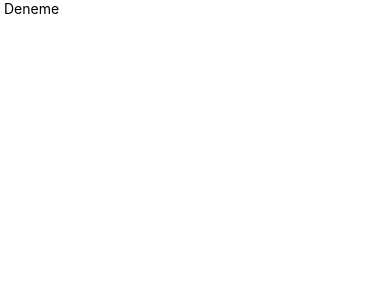
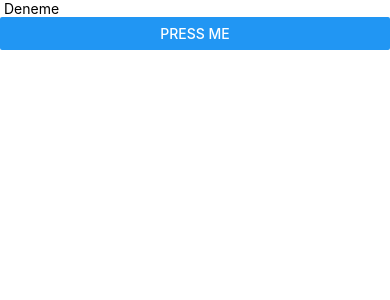
Before and after one commit to aytacbulanik/React_Native_App, a React Native app: screen / in a window 390 px wide. Shown: the top 300 px of the page. Built offline with nearby package versions, Linux system fonts and the light colour scheme.

Commit message:
button eklendi

```diff
--- a/App.js
+++ b/App.js
@@ -1,5 +1,5 @@
 import React from 'react';
-import {View, Text, SafeAreaView} from 'react-native';
+import {View, Text, SafeAreaView, Button} from 'react-native';
 
 function App() {
   return (
@@ -7,6 +7,12 @@ function App() {
       <View>
         <Text> Deneme </Text>
       </View>
+      <Button
+        title="Press me"
+        onPress={() => {
+          console.log('Basıldı');
+        }}
+      />
     </SafeAreaView>
   );
 }
```
